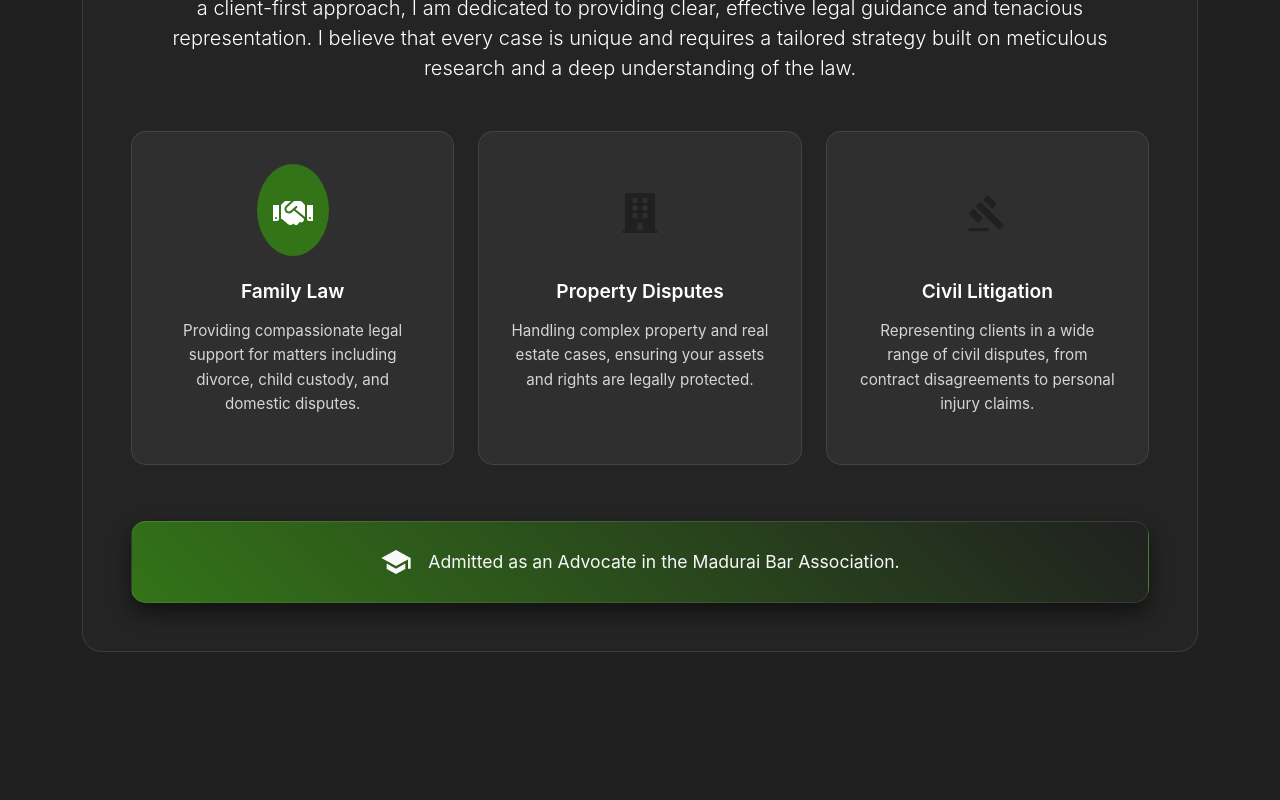
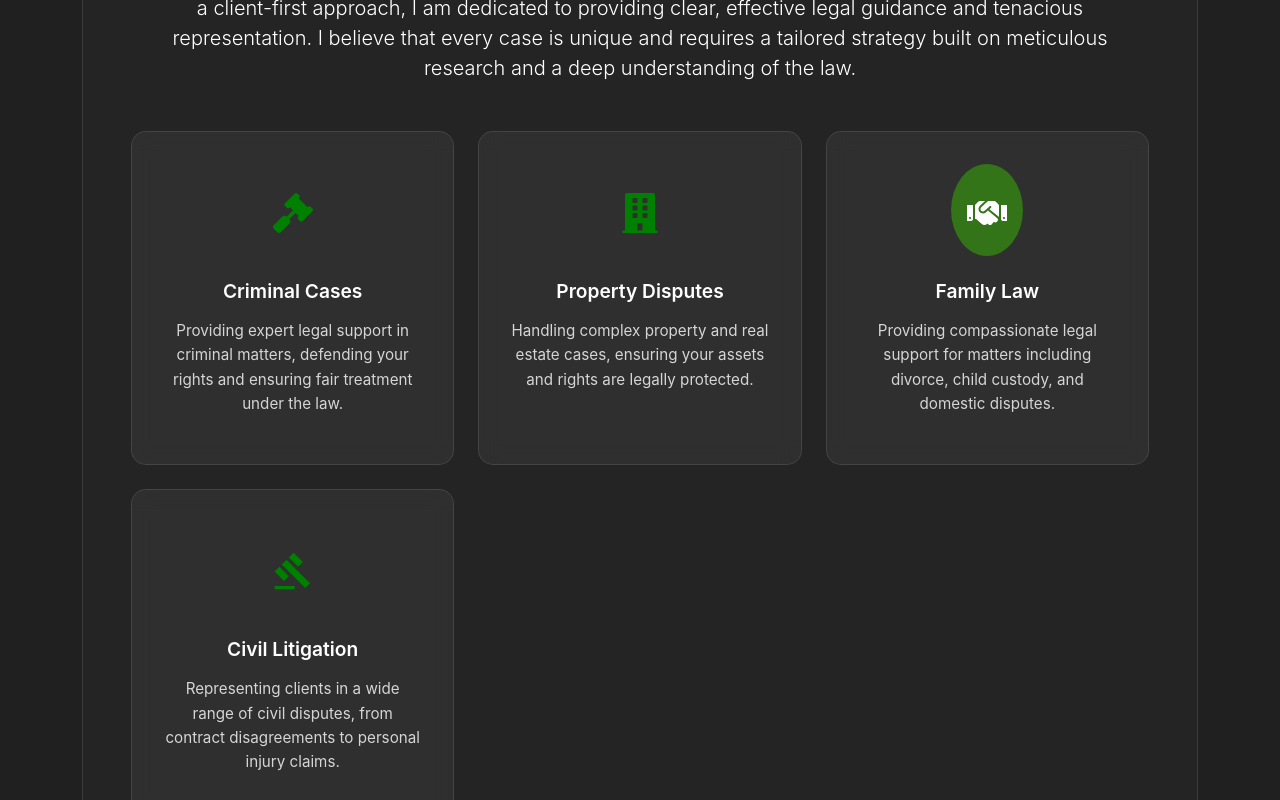
Before and after one commit to zoro1324/Sherlin-Sheeba-portfolio, a React (Vite) app in the folder project/: page / in a window 1280 px wide. Shown: the part 1040-1840 px from the top of the page. Built offline with nearby package versions, Linux system fonts and the light colour scheme.

Commit message:
feat: update legal services descriptions and icons in App component

```diff
--- a/project/src/App.jsx
+++ b/project/src/App.jsx
@@ -108,6 +108,24 @@ function App() {
                 <Row className="mt-5">
                   <Col md={4} className="mb-4">
                     <div className="about-card">
+                      <div className="about-icon criminal" style={{ color: 'green' }}>
+                        <FaGavel />
+                      </div>
+                      <h3>Criminal Cases</h3>
+                      <p>Providing expert legal support in criminal matters, defending your rights and ensuring fair treatment under the law.</p>
+                    </div>
+                  </Col>
+                  <Col md={4} className="mb-4">
+                    <div className="about-card">
+                      <div className="about-icon corporate" style={{ color: 'green' }}>
+                        <FaBuilding />
+                      </div>
+                      <h3>Property Disputes</h3>
+                      <p>Handling complex property and real estate cases, ensuring your assets and rights are legally protected.</p>
+                    </div>
+                  </Col>
+                  <Col md={4} className="mb-4">
+                    <div className="about-card">
                       <div className="about-icon law">
                         <FaHandshake />
                       </div>
@@ -117,16 +135,7 @@ function App() {
                   </Col>
                   <Col md={4} className="mb-4">
                     <div className="about-card">
-                      <div className="about-icon corporate">
-                        <FaBuilding />
-                      </div>
-                      <h3>Property Disputes</h3>
-                      <p>Handling complex property and real estate cases, ensuring your assets and rights are legally protected.</p>
-                    </div>
-                  </Col>
-                  <Col md={4} className="mb-4">
-                    <div className="about-card">
-                      <div className="about-icon family">
+                      <div className="about-icon family" style={{ color: 'green' }}>
                         <MdGavel />
                       </div>
                       <h3>Civil Litigation</h3>
@@ -186,7 +195,7 @@ function App() {
                     <span className="duration">2017 - Present</span>
                     <span className="organization">Sammidurai Office</span>
                   </div>
-                  <p style={{ color: '#e6cece' }}>Assisted senior counsel in a variety of civil, family, and property cases. Responsible for legal research, drafting pleadings, and preparing case briefs for trial.</p>
+                  <p style={{ color: '#e6cece' }}>Assisted senior counsel in a variety of criminal, civil, family, and property cases. Responsible for legal research, drafting pleadings, and preparing case briefs for trial.</p>
                 </div>
               </div>
             </Col>
```
